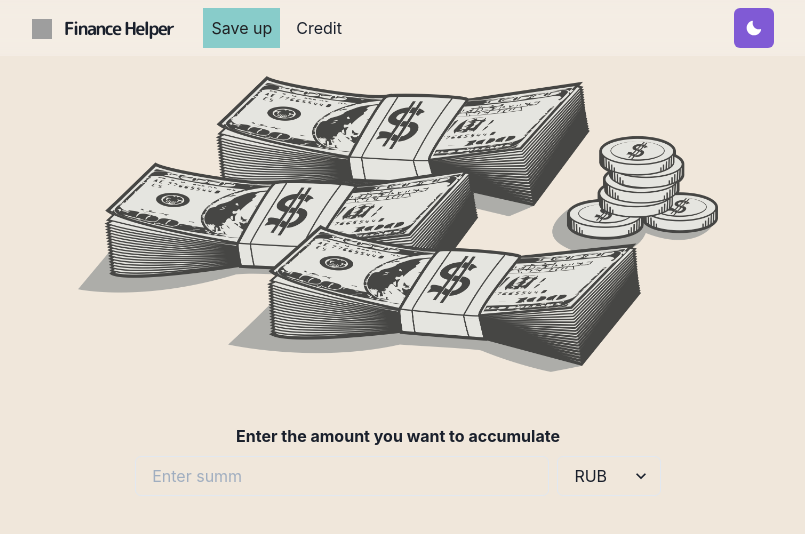
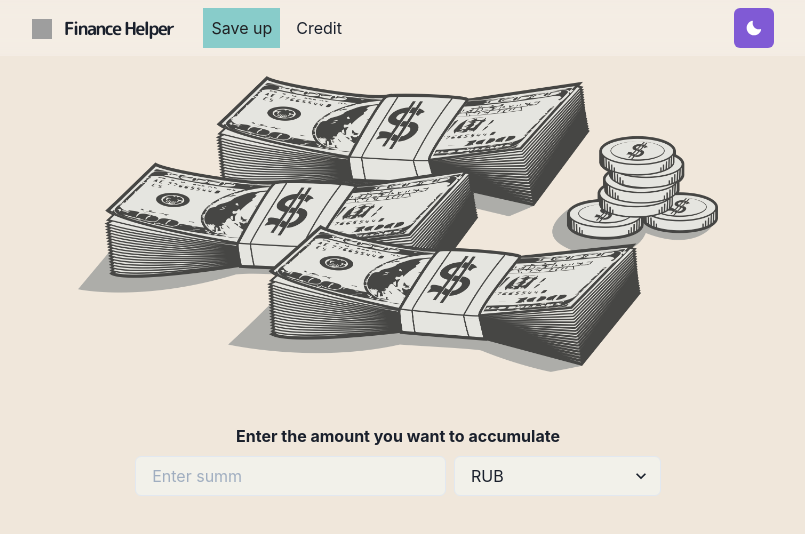
Before and after one commit to Nerpinary/finance-helper, a Next.js app: page /saveup in a window 1280 px wide. Shown: the top 534 px of the page, without its empty margins (242-1047 px from the left). Built offline with nearby package versions, Linux system fonts and the light colour scheme; grey boxes are pictures that could not be loaded.

Commit message:
add calc1.2

```diff
--- a/components/rowWithInput.js
+++ b/components/rowWithInput.js
@@ -1,4 +1,4 @@
-import {Container, Input, Select} from "@chakra-ui/react";
+import {Container, Input, Select, useColorModeValue} from "@chakra-ui/react";
 import {Title} from "./titles";
 
 const RowWithCheckboxInput = ({id, display, value, onChange, text, type, placeholder}) => (
@@ -18,8 +18,8 @@ const RowWithCheckboxInput = ({id, display, value, onChange, text, type, placeho
                 display="flex"
                 flexDirection="row"
             >
-                <Input id={id} value={value} onChange={onChange} mr={2} mt={2} w="80%" type={type} placeholder={placeholder} />
-                <Select mt={2} w="20%" type="select">
+                <Input bg={useColorModeValue('#f3f9f699', '#f3f9f622')} id={id} value={value} onChange={onChange} mr={2} mt={2} w="60%" type={type} placeholder={placeholder} />
+                <Select bg={useColorModeValue('#f3f9f699', '#f3f9f622')} variant="outline" md="xs" mt={2} w="40%" type="select">
                     <option>RUB</option>
                     <option>USD</option>
                     <option>EUR</option>
```
